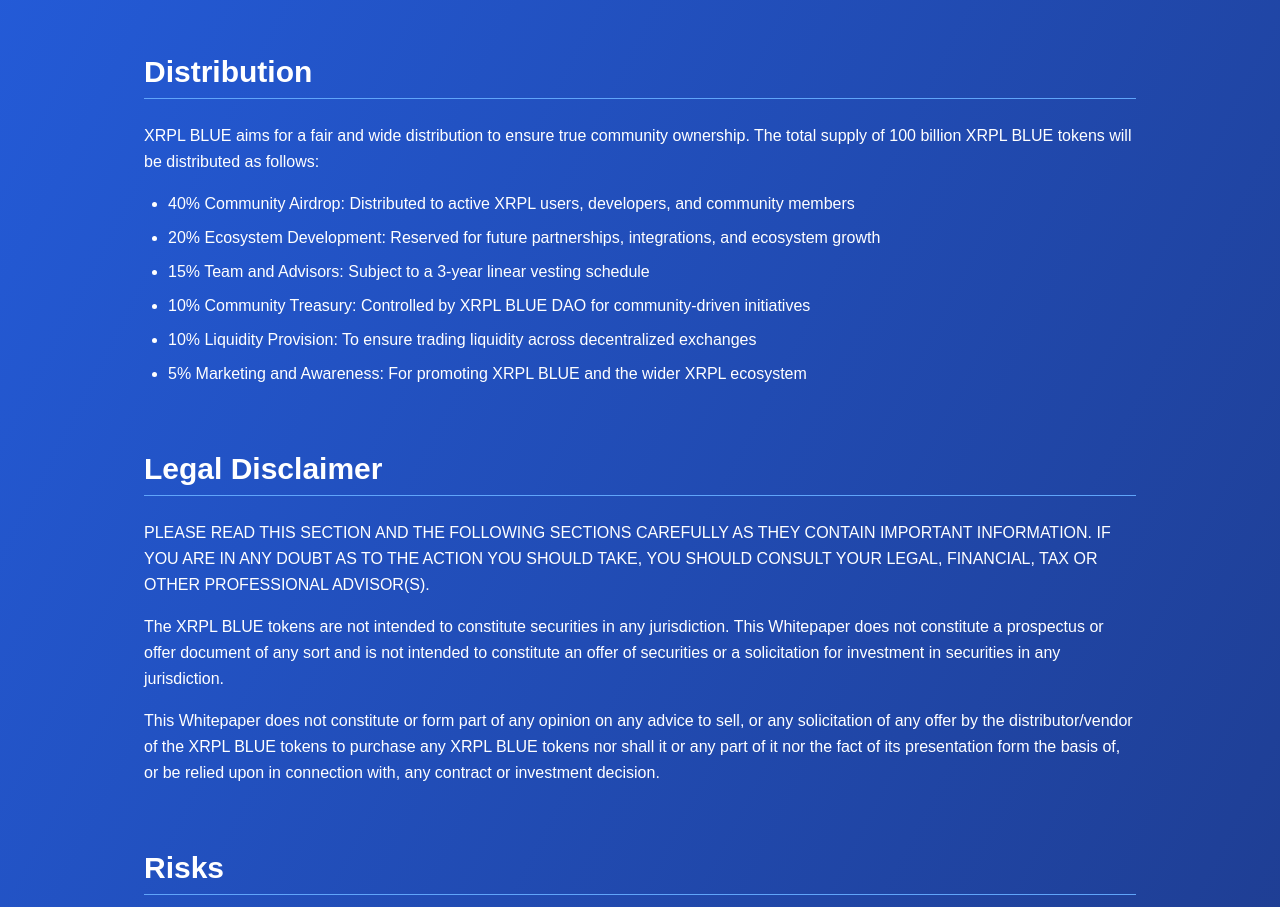
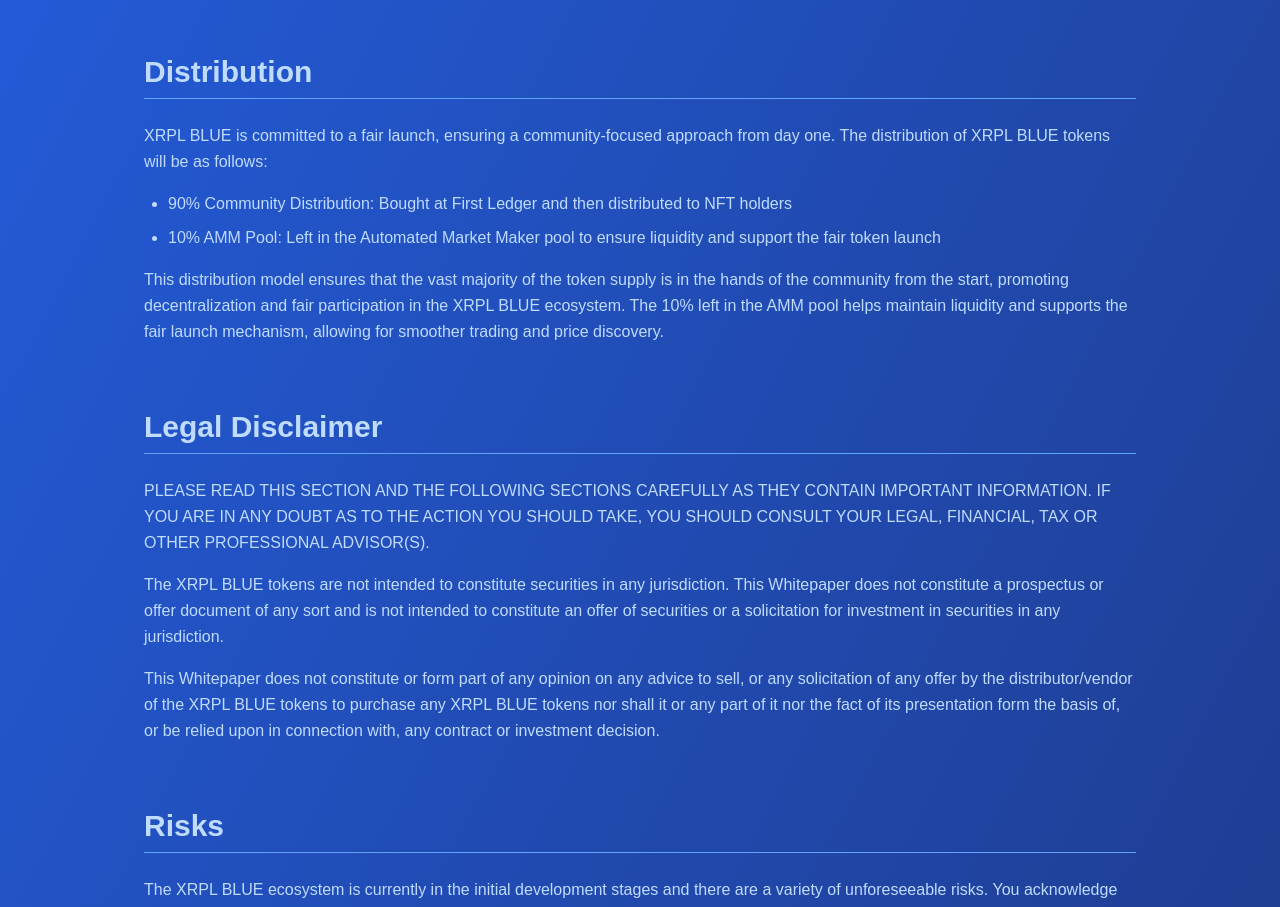
Before and after one commit to xrplto/blueee, a Next.js app in the folder blue-meme-coin/: page /whitepaper in a window 1280 px wide. Shown: the part 1040-1947 px from the top of the page. Built offline with nearby package versions, Linux system fonts and the light colour scheme.

Commit message:
ui update

```diff
--- a/blue-meme-coin/src/app/whitepaper/page.tsx
+++ b/blue-meme-coin/src/app/whitepaper/page.tsx
@@ -4,23 +4,23 @@
 
 const WhitepaperPage: React.FC = () => {
   return (
-    <div className="bg-gradient-to-br from-blue-600 to-blue-900 text-white min-h-screen">
+    <div className="bg-gradient-to-br from-blue-600 to-blue-900 text-blue-200 min-h-screen">
       <div className="max-w-5xl mx-auto px-4 py-16">
         <header className="text-center mb-16 relative">
           <Link href="/" className="absolute left-0 top-0 bg-blue-500 hover:bg-blue-600 text-white font-bold py-2 px-4 rounded-full transition-colors">
             ← Back
           </Link>
           <Image src="/xrpl-blue.png" alt="XRPL BLUE Logo" width={100} height={100} className="mx-auto mb-6" />
-          <h1 className="text-5xl font-extrabold mb-2">XRPL BLUE Whitepaper</h1>
+          <h1 className="text-5xl font-extrabold mb-2 text-white">XRPL BLUE Whitepaper</h1>
           <h2 className="text-2xl font-light italic">The Blue Wave of the XRP Ledger</h2>
         </header>
 
         <nav className="mb-12 flex justify-center space-x-6 text-lg">
-          <a href="#project-purpose" className="hover:text-blue-300 transition-colors">Project Purpose</a>
-          <a href="#token-utility" className="hover:text-blue-300 transition-colors">Token Utility</a>
-          <a href="#distribution" className="hover:text-blue-300 transition-colors">Distribution</a>
-          <a href="#legal-disclaimer" className="hover:text-blue-300 transition-colors">Legal Disclaimer</a>
-          <a href="#risks" className="hover:text-blue-300 transition-colors">Risks</a>
+          <a href="#project-purpose" className="hover:text-white transition-colors">Project Purpose</a>
+          <a href="#token-utility" className="hover:text-white transition-colors">Token Utility</a>
+          <a href="#distribution" className="hover:text-white transition-colors">Distribution</a>
+          <a href="#legal-disclaimer" className="hover:text-white transition-colors">Legal Disclaimer</a>
+          <a href="#risks" className="hover:text-white transition-colors">Risks</a>
         </nav>
 
         <main className="space-y-16">
@@ -39,15 +39,12 @@
 
           <section id="distribution">
             <h2 className="text-3xl font-bold mb-6 border-b border-blue-400 pb-2">Distribution</h2>
-            <p className="mb-4 leading-relaxed">XRPL BLUE aims for a fair and wide distribution to ensure true community ownership. The total supply of 100 billion XRPL BLUE tokens will be distributed as follows:</p>
+            <p className="mb-4 leading-relaxed">XRPL BLUE is committed to a fair launch, ensuring a community-focused approach from day one. The distribution of XRPL BLUE tokens will be as follows:</p>
             <ul className="list-disc pl-6 space-y-2 leading-relaxed">
-              <li>40% Community Airdrop: Distributed to active XRPL users, developers, and community members</li>
-              <li>20% Ecosystem Development: Reserved for future partnerships, integrations, and ecosystem growth</li>
-              <li>15% Team and Advisors: Subject to a 3-year linear vesting schedule</li>
-              <li>10% Community Treasury: Controlled by XRPL BLUE DAO for community-driven initiatives</li>
-              <li>10% Liquidity Provision: To ensure trading liquidity across decentralized exchanges</li>
-              <li>5% Marketing and Awareness: For promoting XRPL BLUE and the wider XRPL ecosystem</li>
+              <li>90% Community Distribution: Bought at First Ledger and then distributed to NFT holders</li>
+              <li>10% AMM Pool: Left in the Automated Market Maker pool to ensure liquidity and support the fair token launch</li>
             </ul>
+            <p className="mt-4 leading-relaxed">This distribution model ensures that the vast majority of the token supply is in the hands of the community from the start, promoting decentralization and fair participation in the XRPL BLUE ecosystem. The 10% left in the AMM pool helps maintain liquidity and supports the fair launch mechanism, allowing for smoother trading and price discovery.</p>
           </section>
 
           <section id="legal-disclaimer">
@@ -72,7 +69,7 @@
           </section>
         </main>
 
-        <footer className="mt-16 text-center text-sm text-blue-200">
+        <footer className="mt-16 text-center text-sm">
           <p><em>Disclaimer: This whitepaper is for informational purposes only and does not constitute financial advice. Please conduct your own research and consult with a financial advisor before making any investment decisions.</em></p>
         </footer>
       </div>
```
